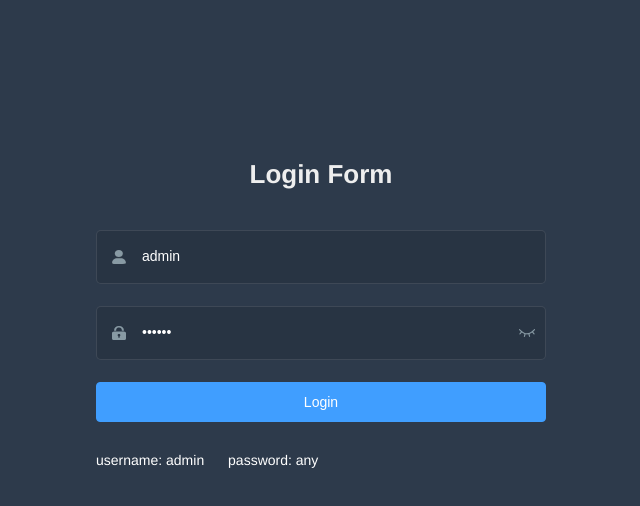
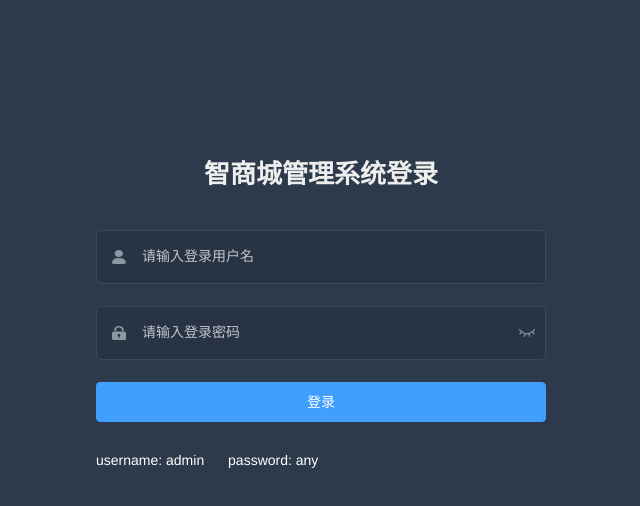
Before and after one commit to zzz412/zhi_shop_admin, a Vue app: page /#/login in a window 1280 px wide. Shown: the top 506 px of the page, without its empty margins (319-959 px from the left). Built offline with nearby package versions, Linux system fonts and the light colour scheme.

Commit message:
实现登录功能

```diff
--- a/src/api/user.js
+++ b/src/api/user.js
@@ -1,18 +1,19 @@
 import request from '@/utils/request'
 
+// 用户登录
 export function login(data) {
   return request({
-    url: '/vue-admin-template/user/login',
+    url: '/acl/index/login',
     method: 'post',
     data
   })
 }
 
-export function getInfo(token) {
+// 获取用户信息
+export function getInfo() {
   return request({
-    url: '/vue-admin-template/user/info',
-    method: 'get',
-    params: { token }
+    url: '/acl/index/info',
+    method: 'get'
   })
 }
 
--- a/src/main.js
+++ b/src/main.js
@@ -4,7 +4,6 @@ import 'normalize.css/normalize.css' // A modern alternative to CSS resets
 
 import ElementUI from 'element-ui'
 import 'element-ui/lib/theme-chalk/index.css'
-import locale from 'element-ui/lib/locale/lang/en' // lang i18n
 
 import '@/styles/index.scss' // global css
 
@@ -28,10 +27,7 @@ if (process.env.NODE_ENV === 'production') {
   mockXHR()
 }
 
-// set ElementUI lang to EN
-Vue.use(ElementUI, { locale })
-// 如果想要中文版 element-ui，按如下方式声明
-// Vue.use(ElementUI)
+Vue.use(ElementUI)
 
 Vue.config.productionTip = false
 
--- a/src/utils/request.js
+++ b/src/utils/request.js
@@ -3,15 +3,18 @@ import { MessageBox, Message } from 'element-ui'
 import store from '@/store'
 import { getToken } from '@/utils/auth'
 
-// create an axios instance
+// 创建axios实例
 const service = axios.create({
-  baseURL: process.env.VUE_APP_BASE_API, // url = base url + request url
+  // 设置根路径
+  baseURL: '/admin',
   // withCredentials: true, // send cookies when cross-domain requests
-  timeout: 5000 // request timeout
+  // 设置超时时间
+  timeout: 5000
 })
 
-// request interceptor
+// 请求拦截器
 service.interceptors.request.use(
+  // 请求成功
   config => {
     // do something before request is sent
 
@@ -19,10 +22,11 @@ service.interceptors.request.use(
       // let each request carry token
       // ['X-Token'] is a custom headers key
       // please modify it according to the actual situation
-      config.headers['X-Token'] = getToken()
+      config.headers['token'] = getToken()
     }
     return config
   },
+  // 请求失败
   error => {
     // do something with request error
     console.log(error) // for debug
@@ -30,7 +34,7 @@ service.interceptors.request.use(
   }
 )
 
-// response interceptor
+// 响应拦截器
 service.interceptors.response.use(
   /**
    * If you want to get http information such as headers or status
@@ -42,26 +46,30 @@ service.interceptors.response.use(
    * Here is just an example
    * You can also judge the status by HTTP Status Code
    */
+  // 响应成功
   response => {
     const res = response.data
 
-    // if the custom code is not 20000, it is judged as an error.
+    // code码不为20000都是错误
     if (res.code !== 20000) {
+      // 显示错误信息提示
       Message({
         message: res.message || 'Error',
         type: 'error',
         duration: 5 * 1000
       })
 
-      // 50008: Illegal token; 50012: Other clients logged in; 50014: Token expired;
+      // 如果code为50008 50012 50014 说明token有问题
       if (res.code === 50008 || res.code === 50012 || res.code === 50014) {
-        // to re-login
+        // 提示进行重新登录
         MessageBox.confirm('You have been logged out, you can cancel to stay on this page, or log in again', 'Confirm logout', {
           confirmButtonText: 'Re-Login',
           cancelButtonText: 'Cancel',
           type: 'warning'
         }).then(() => {
+          // 将token清除
           store.dispatch('user/resetToken').then(() => {
+            // 刷新页面
             location.reload()
           })
         })
@@ -71,6 +79,7 @@ service.interceptors.response.use(
       return res
     }
   },
+  // 响应失败
   error => {
     console.log('err' + error) // for debug
     Message({
--- a/src/views/login/index.vue
+++ b/src/views/login/index.vue
@@ -1,11 +1,14 @@
 <template>
   <div class="login-container">
+    <!-- el-form element表单组件【提供表单布局、表单验证、表单提交】 -->
+    <!-- model 表单的数据  rules 表单校验规则 -->
     <el-form ref="loginForm" :model="loginForm" :rules="loginRules" class="login-form" auto-complete="on" label-position="left">
-
+      <!-- 登录标题 -->
       <div class="title-container">
-        <h3 class="title">Login Form</h3>
+        <h3 class="title">智商城管理系统登录</h3>
       </div>
-
+      <!-- el-form-item 表单项组件 -->
+      <!-- prop 校验的字段名 -->
       <el-form-item prop="username">
         <span class="svg-container">
           <svg-icon icon-class="user" />
@@ -13,7 +16,7 @@
         <el-input
           ref="username"
           v-model="loginForm.username"
-          placeholder="Username"
+          placeholder="请输入登录用户名"
           name="username"
           type="text"
           tabindex="1"
@@ -30,7 +33,7 @@
           ref="password"
           v-model="loginForm.password"
           :type="passwordType"
-          placeholder="Password"
+          placeholder="请输入登录密码"
           name="password"
           tabindex="2"
           auto-complete="on"
@@ -41,7 +44,15 @@
         </span>
       </el-form-item>
 
-      <el-button :loading="loading" type="primary" style="width:100%;margin-bottom:30px;" @click.native.prevent="handleLogin">Login</el-button>
+      <!-- native 绑定原生事件  prevent 阻止默认行为 -->
+      <el-button
+        :loading="loading"
+        type="primary"
+        style="width:100%;margin-bottom:30px;"
+        @click.native.prevent="handleLogin"
+      >
+        登录
+      </el-button>
 
       <div class="tips">
         <span style="margin-right:20px;">username: admin</span>
@@ -74,8 +85,8 @@ export default {
     }
     return {
       loginForm: {
-        username: 'admin',
-        password: '111111'
+        username: '',
+        password: ''
       },
       loginRules: {
         username: [{ required: true, trigger: 'blur', validator: validateUsername }],
@@ -95,24 +106,34 @@ export default {
     }
   },
   methods: {
+    // 显示密码
     showPwd() {
       if (this.passwordType === 'password') {
         this.passwordType = ''
       } else {
         this.passwordType = 'password'
       }
+      // 等待密码框类型设置完毕后 再设置密码框获取焦点
       this.$nextTick(() => {
         this.$refs.password.focus()
       })
     },
+    // 进行登录
     handleLogin() {
+      // 1. 进行表单校验  validate 校验方法 => true 校验成功  false
       this.$refs.loginForm.validate(valid => {
+        // 2. 判断校验是否成功
         if (valid) {
+          // 3. 开启按钮加载状态
           this.loading = true
+          // 4. 派发action 进行登录
           this.$store.dispatch('user/login', this.loginForm).then(() => {
+            // 5. 跳转到首页
             this.$router.push({ path: this.redirect || '/' })
+            // 6. 关闭按钮加载状态
             this.loading = false
           }).catch(() => {
+            // 6. 关闭按钮加载状态
             this.loading = false
           })
         } else {
--- a/vue.config.js
+++ b/vue.config.js
@@ -32,11 +32,18 @@ module.exports = {
   devServer: {
     port: port,
     open: true,
+    // 关闭页面错误提示
     overlay: {
       warnings: false,
       errors: true
     },
-    before: require('./mock/mock-server.js')
+    // 代理服务器
+    proxy: {
+      '/admin': {
+        target: 'http://sph-h5-api.atguigu.cn'
+      }
+    }
+    // before: require('./mock/mock-server.js')
   },
   configureWebpack: {
     // provide the app's title in webpack's name field, so that
```
Also changed, not shown: src/store/modules/user.js (+12 -1 lines), 1 other file (tests, documents, lock files or other folders).
